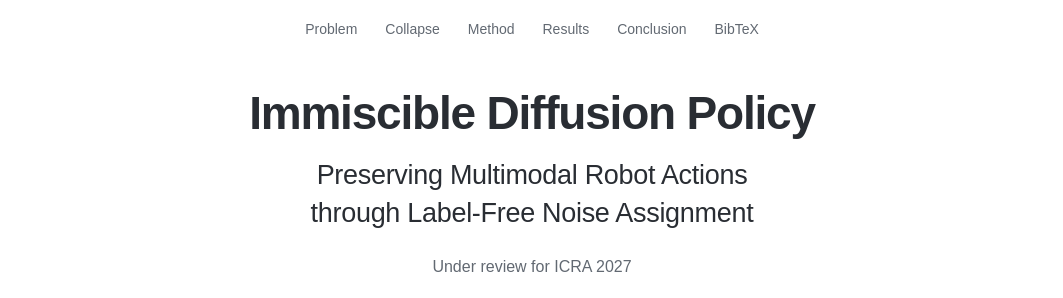
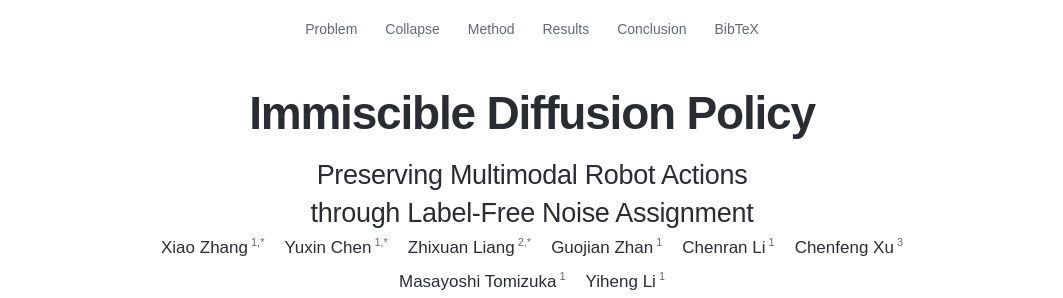
Before and after one commit to immiscible-diffusion-policy/immiscible-diffusion-policy.github.io, a plain HTML site: page index.html in a window 1280 px wide. Shown: the top 298 px of the page, without its empty margins (108-1171 px from the left). Drawn offline with Linux system fonts and the light colour scheme.

Commit message:
Update index.html

```diff
--- a/index.html
+++ b/index.html
@@ -23,7 +23,6 @@
 
     <h1 id="paper-title">Immiscible Diffusion Policy</h1>
     <p class="paper-subtitle">Preserving Multimodal Robot Actions<br>through Label-Free Noise Assignment</p>
-    <p class="publication-status">Under review for ICRA 2027</p>
     <div class="authors" aria-label="Paper authors">
       <span>Xiao Zhang<sup>1,*</sup></span><span>Yuxin Chen<sup>1,*</sup></span><span>Zhixuan Liang<sup>2,*</sup></span><span>Guojian Zhan<sup>1</sup></span><span>Chenran Li<sup>1</sup></span><span>Chenfeng Xu<sup>3</sup></span><span>Masayoshi Tomizuka<sup>1</sup></span><span>Yiheng Li<sup>1</sup></span>
     </div>
```
